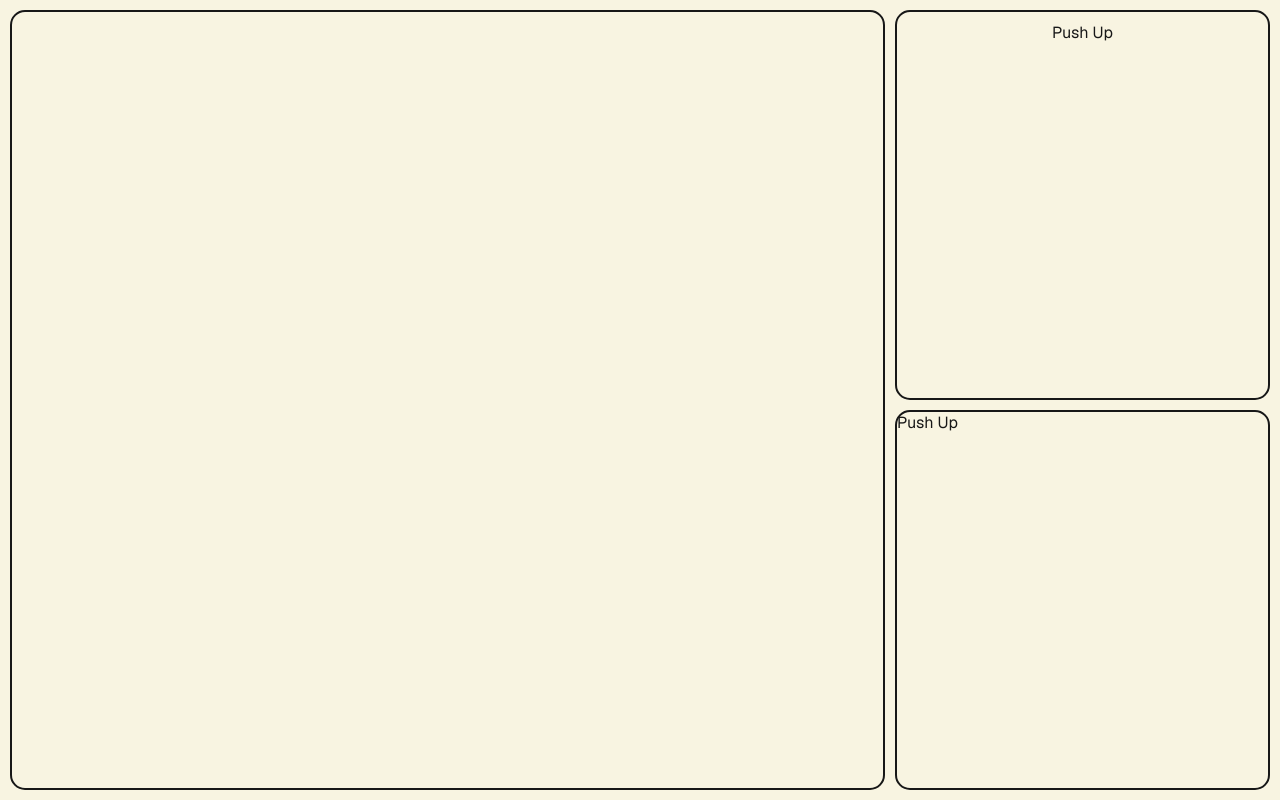
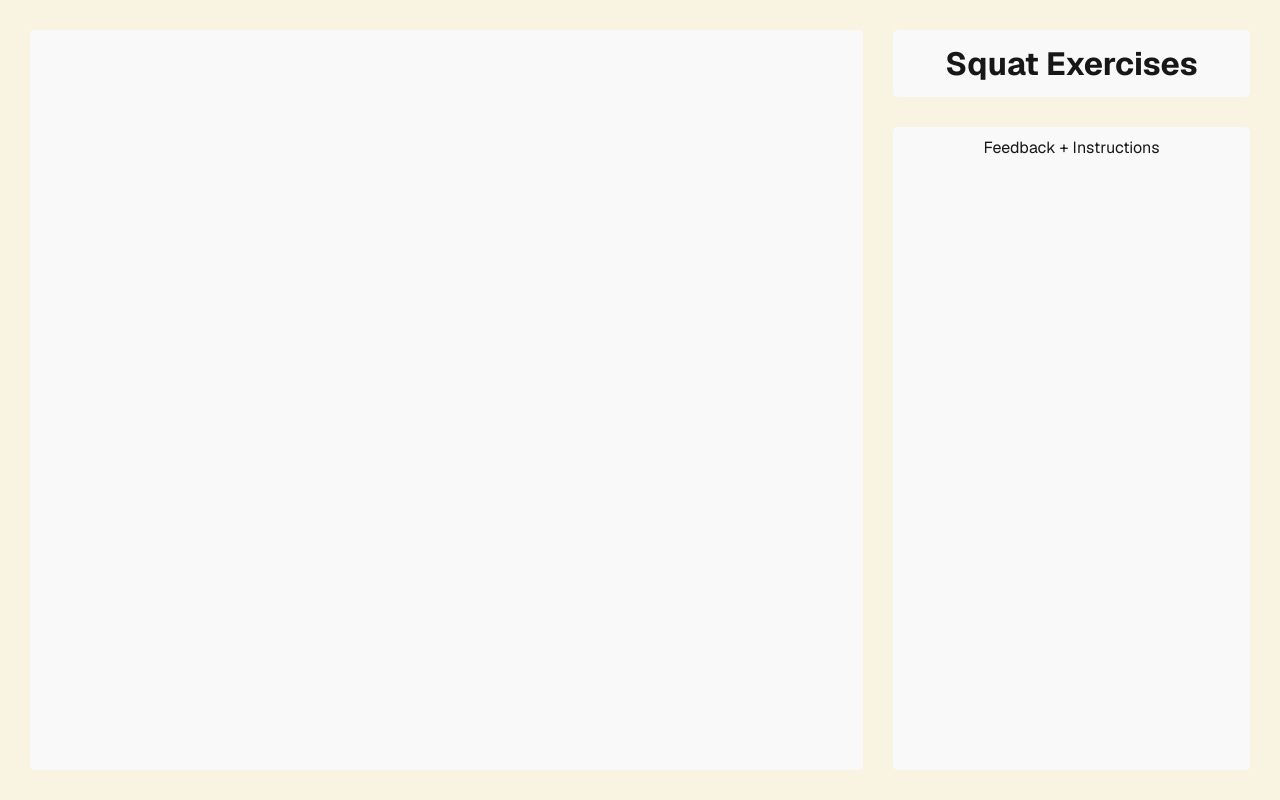
Before and after one commit to hydecnc/PosePerfect, a Next.js app: page /exercise in a window 1280 px wide. Built offline with nearby package versions, Linux system fonts and the light colour scheme; no server answers.

Commit message:
chore: ui improvements

```diff
--- a/src/app/exercise/exercise.module.css
+++ b/src/app/exercise/exercise.module.css
@@ -6,18 +6,29 @@
   --button-primary-hover: #383838;
   --button-secondary-hover: #f2f2f2;
 
-  --gap: 10px;
+  --gap: 30px;
   --nice-box-border: 2px;
 
   display: grid;
-  grid-template-rows: 10px 1fr 10px;
-  padding: 0 10px;
+  /* grid-template-rows: 10px 1fr 10px; */
+  grid-template-rows: var(--gap) 1fr var(--gap);
+  padding: 0 var(--gap);
   align-items: center;
   justify-items: center;
   min-height: 100svh;
   font-family: var(--font-geist-sans);
 }
 
+@media (prefers-color-scheme: dark) {
+  .page {
+    --gray-rgb: 255, 255, 255;
+    --gray-alpha-200: rgba(var(--gray-rgb), 0.145);
+    --gray-alpha-100: rgba(var(--gray-rgb), 0.06);
+
+    --button-primary-hover: #ccc;
+    --button-secondary-hover: #1a1a1a;
+  }
+}
 .main {
   display: flex;
   flex-direction: row;
@@ -39,25 +50,43 @@
   height: 100%;
   border-radius: 15px;
 }
+
 .niceBox {
-  border: var(--nice-box-border) solid;
-  border-radius: 15px;
+  /* border: var(--nice-box-border) solid; */
+  border-radius: 5px;
   box-shadow:
     0 4px 6px -1px rgb(0 0 0 / 0 1),
     0 2px -2px rgb(0 0 0 / 0.1);
   height: 100%;
+  background-color: #f9f9f9;
+}
+
+@media (prefers-color-scheme: dark) {
+  .niceBox {
+    background-color: #353839;
+  }
 }
 
 .exerciseInfo {
   display: flex;
   flex-direction: column;
   height: 100%;
-  justify-content: space-between;
   gap: var(--gap);
   width: 30%;
 }
 
 .exerciseName {
+  height: 10%;
+  font-size: 2rem;
+  padding: 10px;
+  text-align: center;
+  display: flex;
+  justify-content: center;
+  align-items: center;
+  font-weight: bold;
+}
+
+.chatLog {
   padding: 10px;
   text-align: center;
 }
--- a/src/app/exercise/page.tsx
+++ b/src/app/exercise/page.tsx
@@ -10,9 +10,11 @@ export default function Home() {
         </div>
         <div className={styles.exerciseInfo}>
           <div className={`${styles.exerciseName} ${styles.niceBox}`}>
-            Push Up
+            <div>Squat Exercises</div>
           </div>
-          <div className={`${styles.chatLog} ${styles.niceBox}`}>Push Up</div>
+          <div className={`${styles.chatLog} ${styles.niceBox}`}>
+            Feedback + Instructions
+          </div>
         </div>
       </main>
     </div>
```
